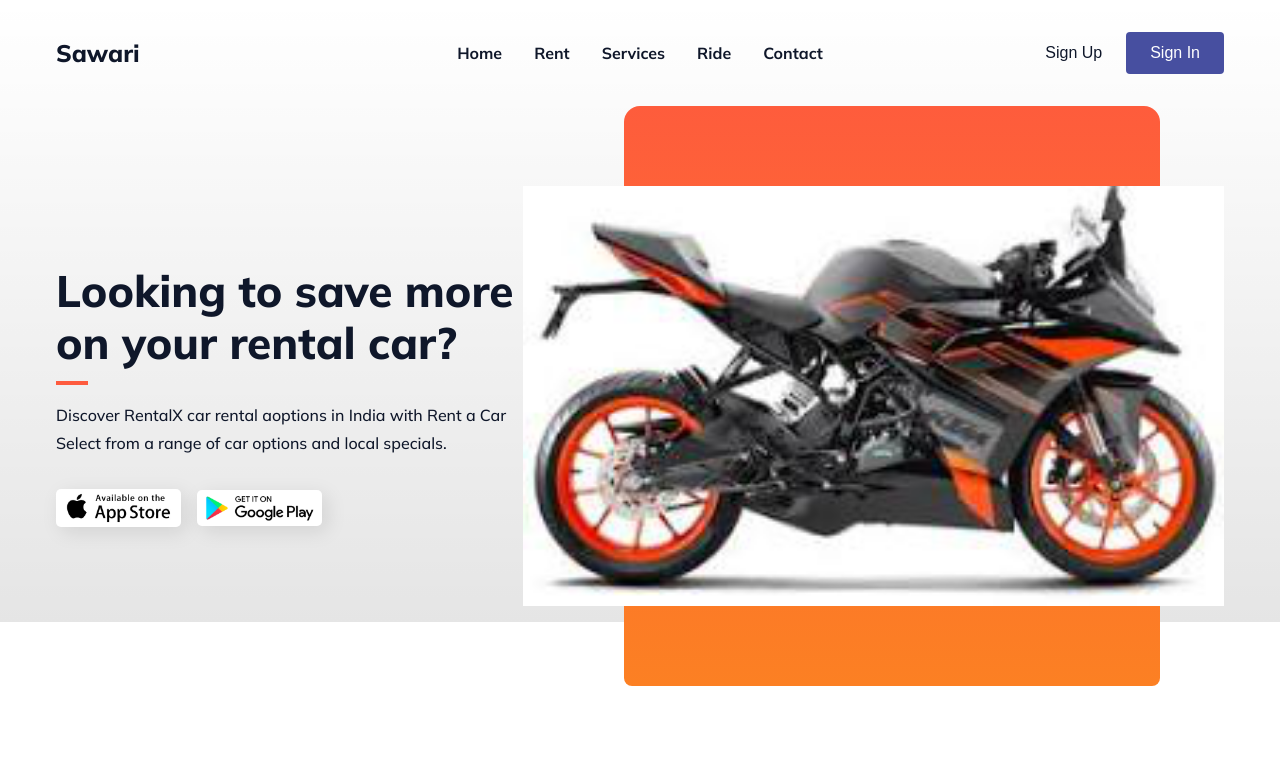
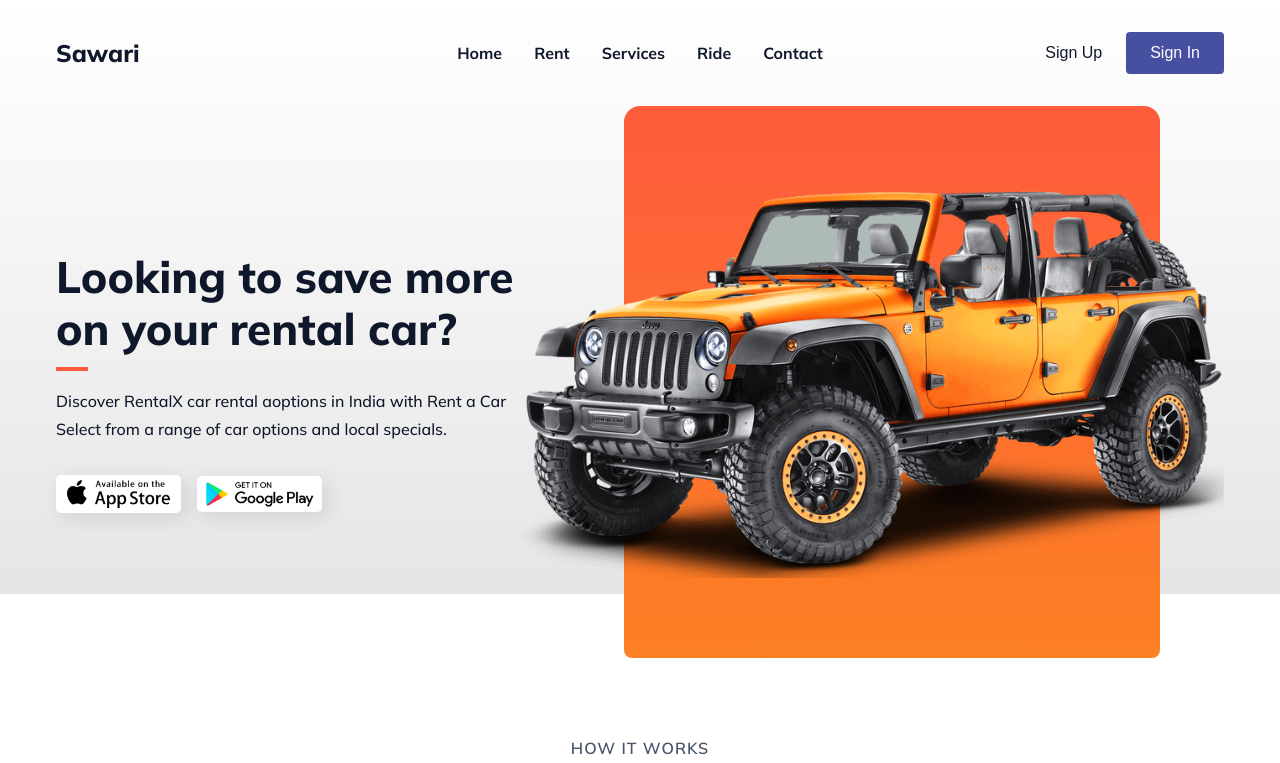
Before and after one commit to Mrinal-kr/NIT-Rental, a plain HTML site: page index.html in a window 1280 px wide. Shown: the top 763 px of the page. Drawn offline with nearby package versions, Linux system fonts and the light colour scheme.

Commit message:
Update index.html

```diff
--- a/index.html
+++ b/index.html
@@ -57,7 +57,7 @@
       </nav>
       <div class="section__container header__container" id="home">
         <div class="header__image">
-          <img src="assets/bike.png" alt="header" />
+          <img src="assets/header.png" alt="header" />
         </div>
         <div class="header__content">
           <h1>Looking to save more on your rental car?</h1>
```
